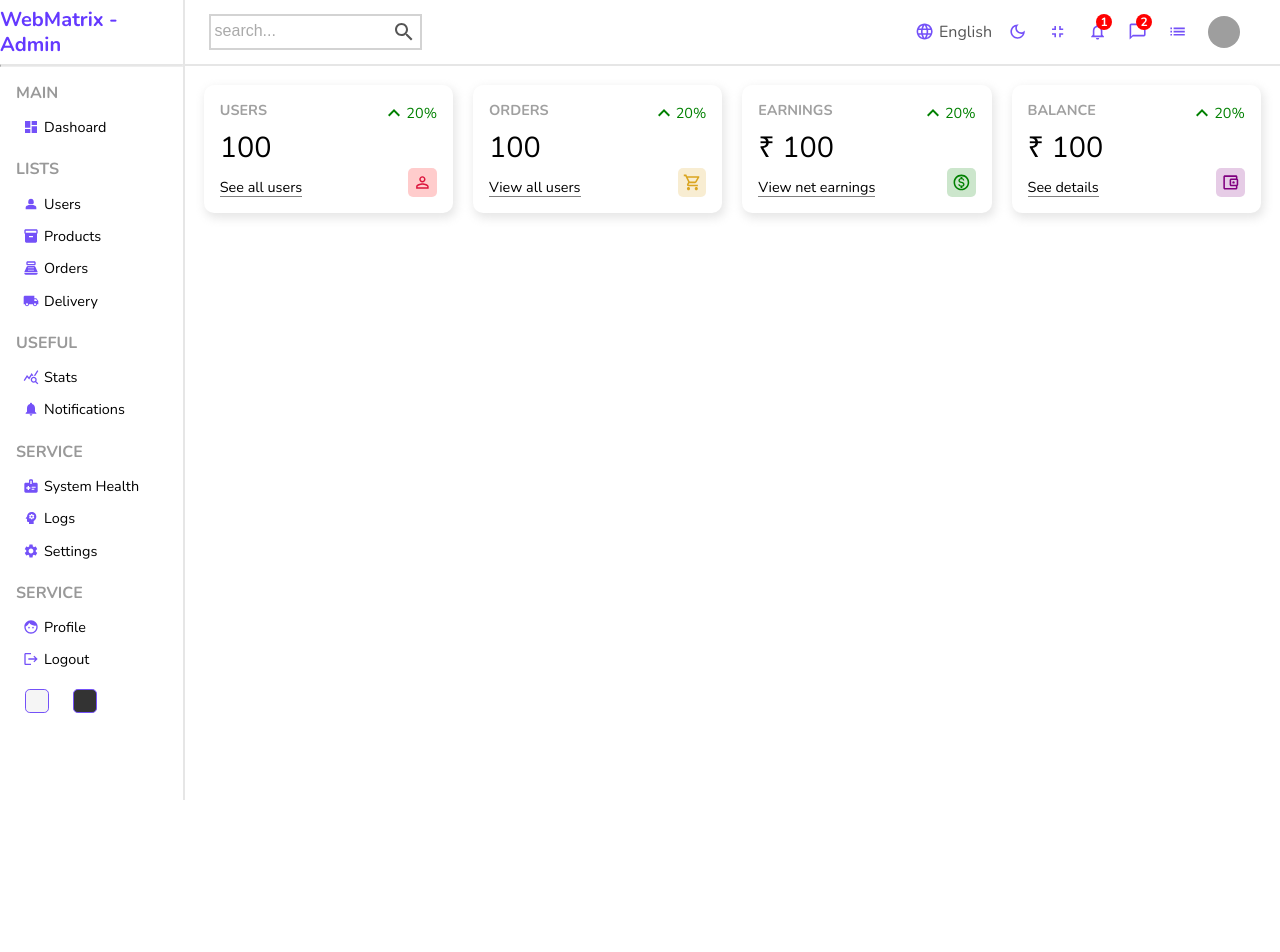
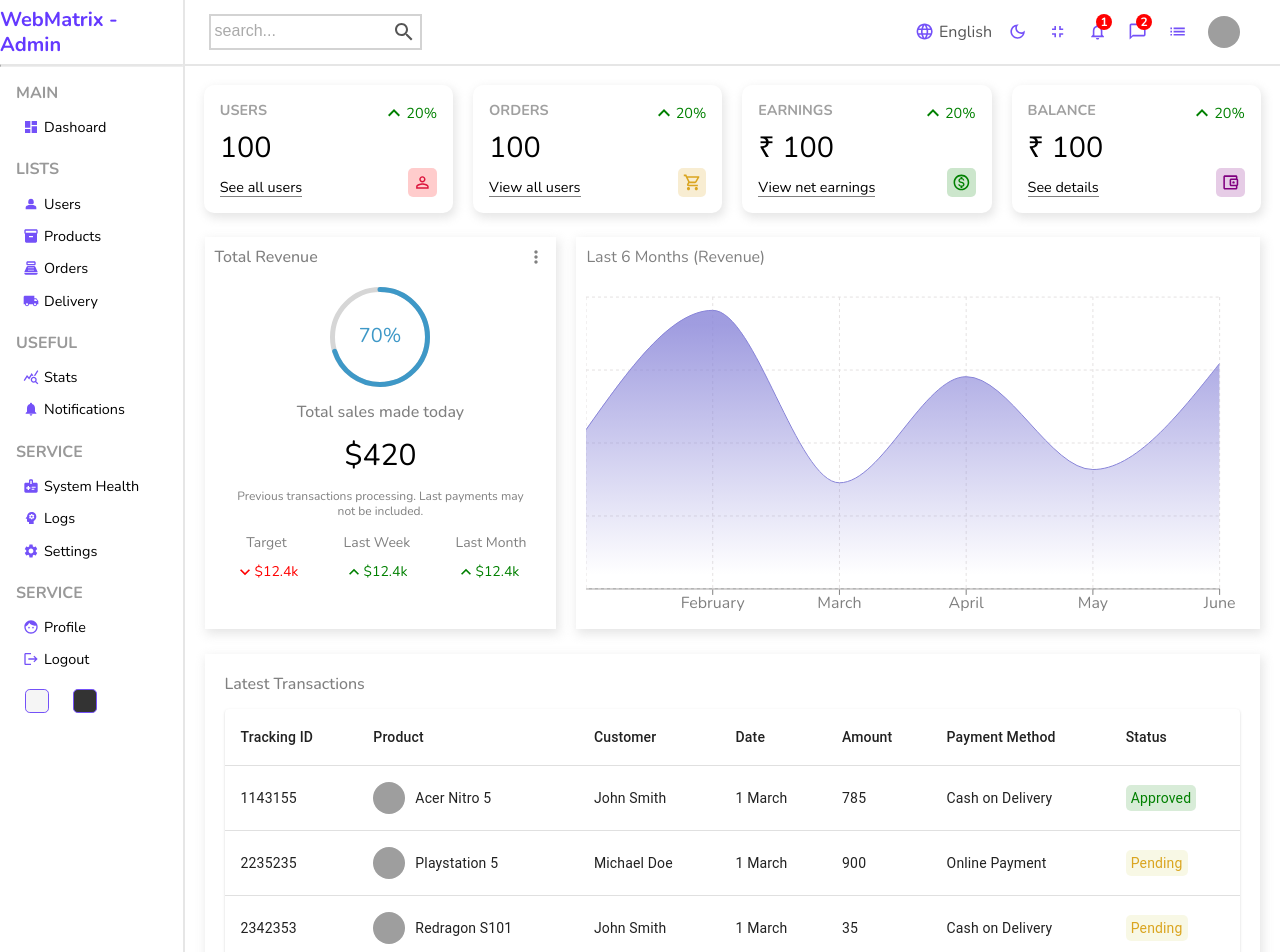
Before and after one commit to SuryanshuTomar/Projects, a React (Vite) app in the folder React/admin-dashboard-lama/: page / in a window 1280 px wide. Shown: the top 952 px of the page. Before the commit the page ends 800 px from the top, so only its background shows below. Built offline with nearby package versions, Linux system fonts and the light colour scheme; grey boxes are pictures that could not be loaded.

Commit message:
added chart and table component

```diff
--- a/React/admin-dashboard-lama/src/pages/home/Home.jsx
+++ b/React/admin-dashboard-lama/src/pages/home/Home.jsx
@@ -1,5 +1,8 @@
+import Chart from "../../components/chart/Chart";
+import Featured from "../../components/featured/Featured";
 import Navbar from "../../components/navbar/Navbar";
 import Sidebar from "../../components/sidebar/Sidebar";
+import List from "../../components/table/Table";
 import Widget from "../../components/widget/Widget";
 import "./home.scss";
 
@@ -16,6 +19,16 @@
 					<Widget type="earning" />
 					<Widget type="balance" />
 				</div>
+
+				<div className="charts">
+					<Featured />
+					<Chart />
+				</div>
+
+				<div className="listContainer">
+					<div className="listTitle">Latest Transactions</div>
+					<List />
+				</div>
 			</div>
 		</div>
 	);
--- a/React/admin-dashboard-lama/src/pages/home/home.scss
+++ b/React/admin-dashboard-lama/src/pages/home/home.scss
@@ -4,10 +4,28 @@
 	.homeContainer {
 		flex: 6;
 
-		.widgets {
+		.widgets,
+		.charts {
 			display: flex;
 			padding: 1.2rem;
 			gap: 20px;
 		}
+
+		.charts {
+			padding: 5px 20px;
+		}
+
+		.listContainer {
+			-webkit-box-shadow: 2px 4px 10px 1px rgba(0, 0, 0, 0.47);
+			box-shadow: 2px 4px 10px 1px rgba(201, 201, 201, 0.47);
+			padding: 20px;
+			margin: 20px;
+
+			.listTitle {
+				font-weight: 500;
+				color: gray;
+				margin-bottom: 15px;
+			}
+		}
 	}
 }
```
